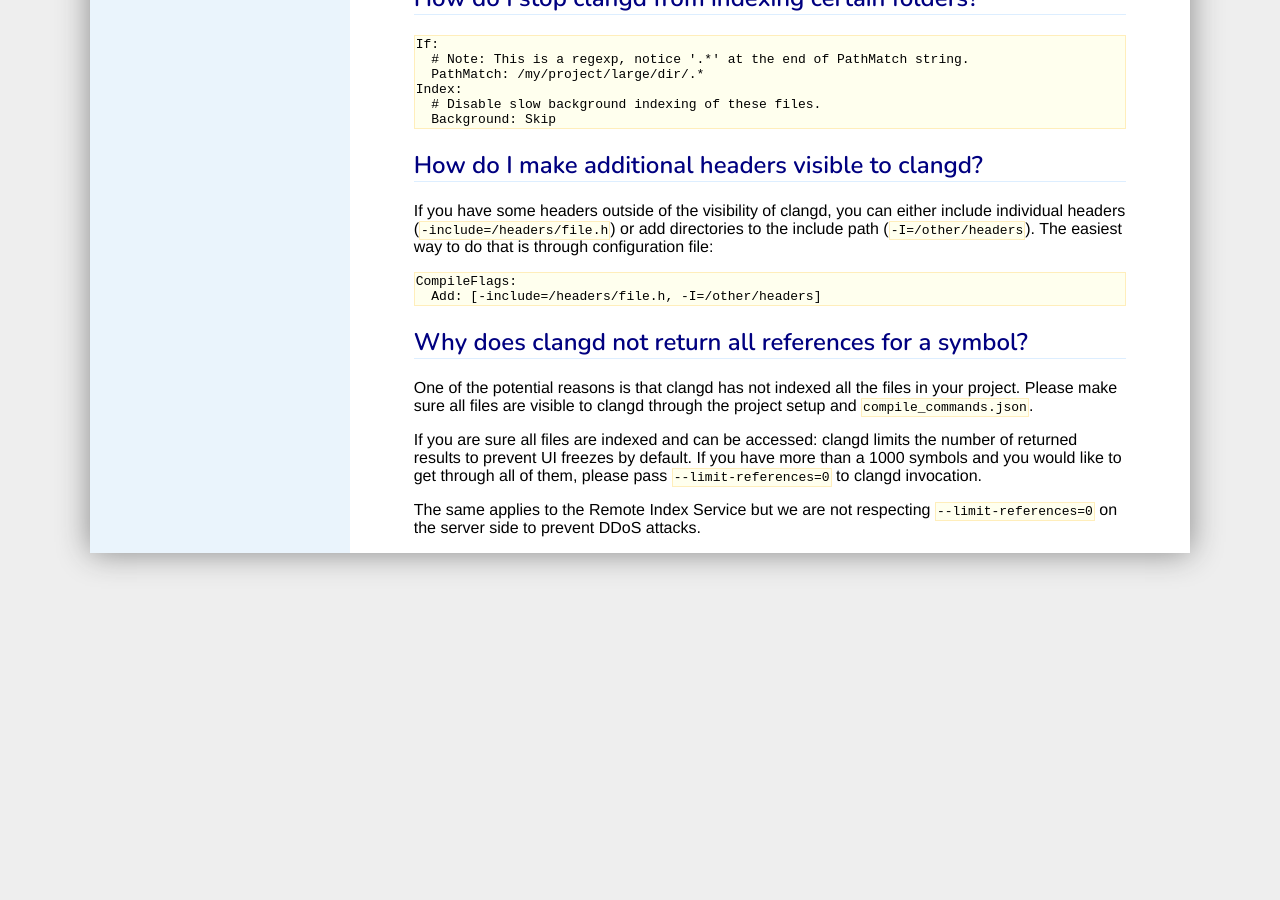
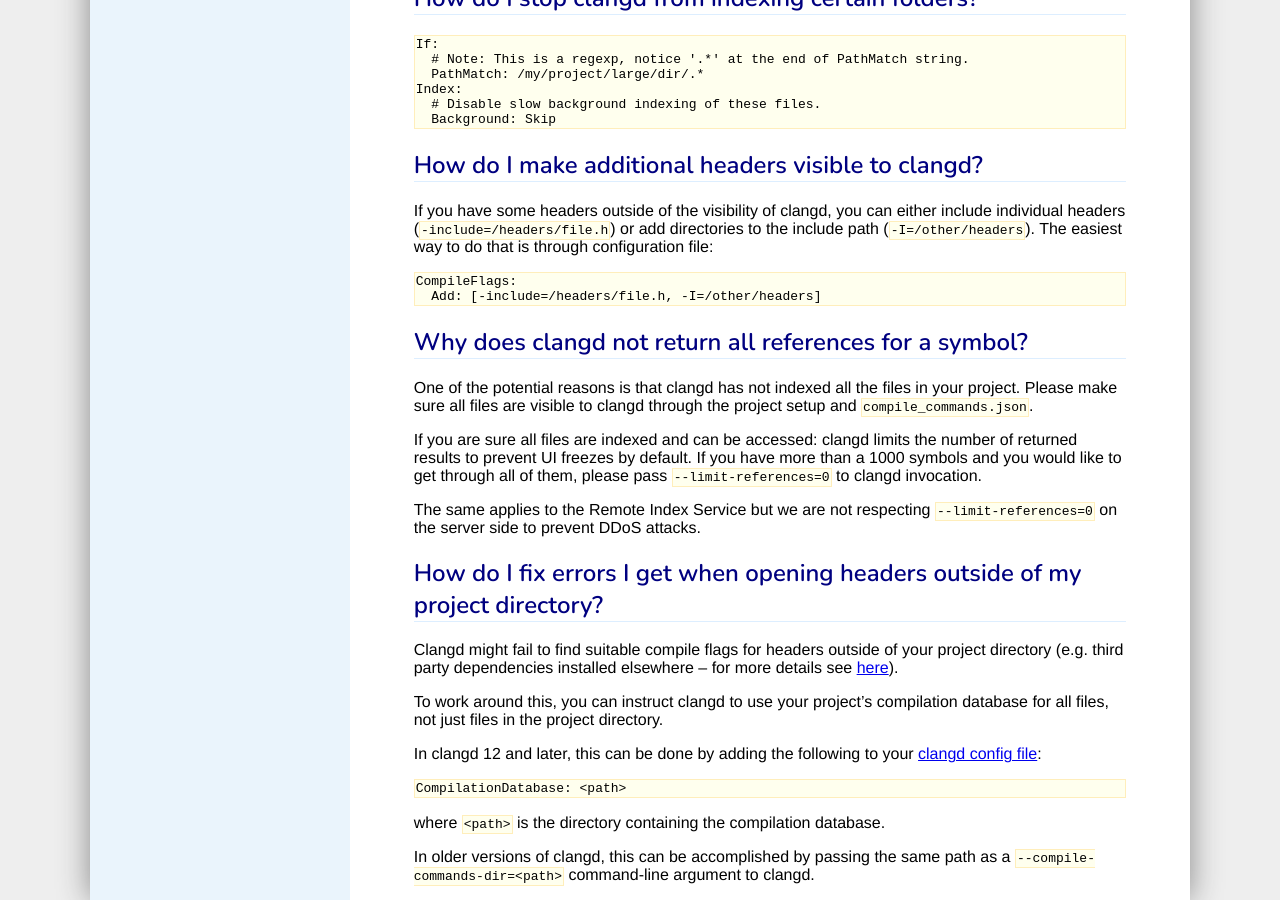
Before and after one commit to llvm/clangd-www, a Jekyll site: the page built from faq.md, in a window 1280 px wide and 900 px high, scrolled down 1120 px. Built offline with Jekyll 4.4.1, drawn with Linux system fonts in a browser that asks for light colours; our own code applies the rules of GitHub Pages for plain Markdown files.

Commit message:
FAQ: add question about errors in headers external to a project
Also add relevant discussion to the "Compile commands" page.

````diff
--- a/faq.md
+++ b/faq.md
@@ -103,3 +103,24 @@ than a 1000 symbols and you would like to get through all of them, please pass
 
 The same applies to the Remote Index Service but we are not respecting
 `--limit-references=0` on the server side to prevent DDoS attacks.
+
+## How do I fix errors I get when opening headers outside of my project directory?
+
+Clangd might fail to find suitable compile flags for headers outside of your
+project directory (e.g. third party dependencies installed elsewhere -- for more
+details see [here](https://clangd.llvm.org/design/compile-commands#headers-outside-the-project-directory)).
+
+To work around this, you can instruct clangd to use your project's compilation
+database for all files, not just files in the project directory.
+
+In clangd 12 and later, this can be done by adding the following to your
+[clangd config file](https://clangd.llvm.org/config.html):
+
+```yaml
+CompilationDatabase: <path>
+```
+
+where `<path>` is the directory containing the compilation database.
+
+In older versions of clangd, this can be accomplished by passing the same
+path as a `--compile-commands-dir=<path>` command-line argument to clangd.
````
Also changed, not shown: design/compile-commands.md (+12 -0 lines).
